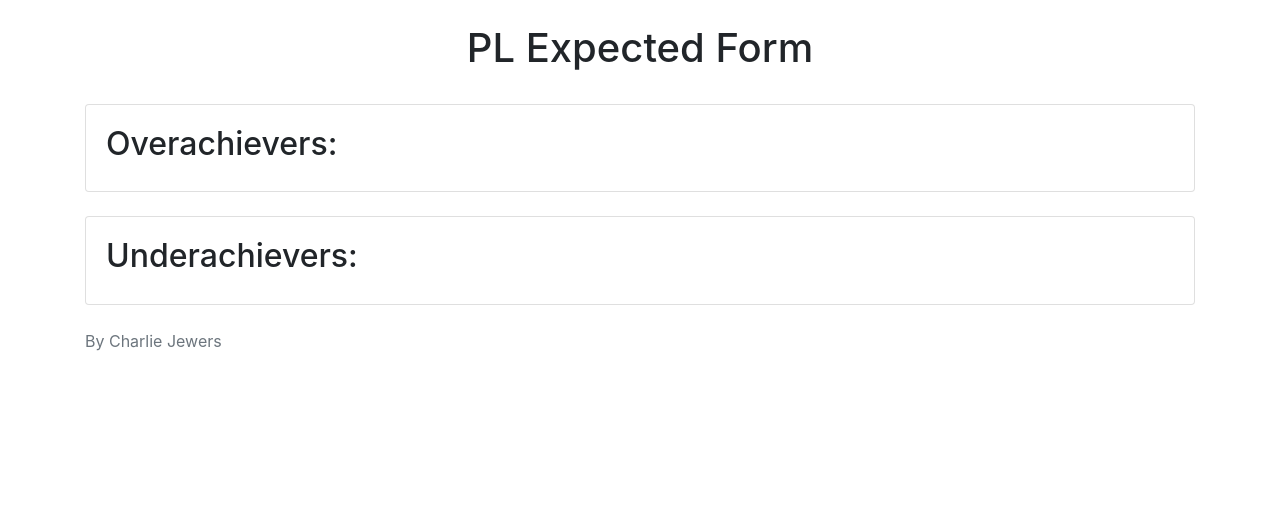
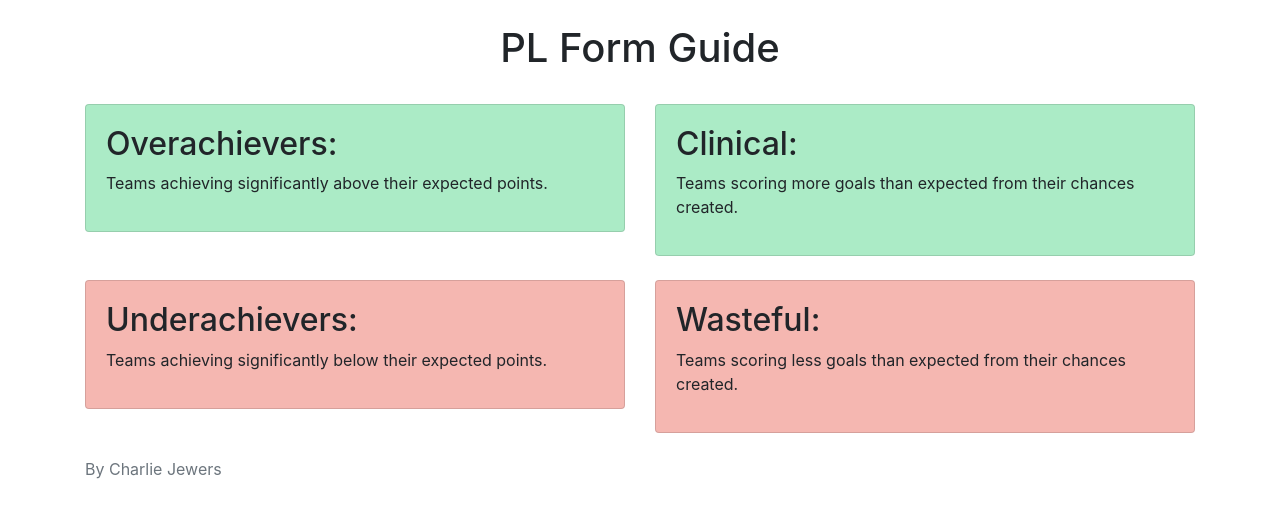
Before and after one commit to CharlieNPie/football-stats, a Flask app: page / in a window 1280 px wide. Shown: the top 518 px of the page. Run offline with Flask 2, Linux system fonts and the light colour scheme; parts of the project's set-up code (start-up, migrations or seed data) failed here and were passed over; some libraries are stand-ins or nearby versions.

Commit message:
added expected goals functionality

```diff
--- a/app.py
+++ b/app.py
@@ -3,13 +3,18 @@
 
 app = Flask(__name__)
 
-#data to be displayed on index
-data = xg_test.get_xpts()
+#data to be displayed on pages
+form_data = xg_test.get_xpts()
+score_data = xg_test.get_xgoals()
 
 #index route
 @app.route('/')
 def index():
-    return render_template('index.html', overachievers = data[0], underachievers = data[1])
+    return render_template('index.html', pts_outliers=form_data, goals_outliers=score_data)
+
+@app.route('/players')
+def players():
+    return render_template('players.html')
 
 if __name__ == "__main__":
     app.run(debug=True)
--- /dev/null
+++ b/static/css/main.css
@@ -0,0 +1,45 @@
+#oa {
+    background-color: #ABEBC6
+}
+
+#ua {
+    background-color: #F5B7B1
+}
+
+.container {
+
+    -webkit-animation: fadein 2s; /* Safari, Chrome and Opera > 12.1 */
+       -moz-animation: fadein 2s; /* Firefox < 16 */
+        -ms-animation: fadein 2s; /* Internet Explorer */
+         -o-animation: fadein 2s; /* Opera < 12.1 */
+            animation: fadein 2s;
+}
+
+@keyframes fadein {
+    from { opacity: 0; }
+    to   { opacity: 1; }
+}
+
+/* Firefox < 16 */
+@-moz-keyframes fadein {
+    from { opacity: 0; }
+    to   { opacity: 1; }
+}
+
+/* Safari, Chrome and Opera > 12.1 */
+@-webkit-keyframes fadein {
+    from { opacity: 0; }
+    to   { opacity: 1; }
+}
+
+/* Internet Explorer */
+@-ms-keyframes fadein {
+    from { opacity: 0; }
+    to   { opacity: 1; }
+}
+
+/* Opera < 12.1 */
+@-o-keyframes fadein {
+    from { opacity: 0; }
+    to   { opacity: 1; }
+}
--- /dev/null
+++ b/templates/base.html
@@ -0,0 +1,18 @@
+<!DOCTYPE html>
+<html lang="en">
+<head>
+    <meta charset="utf-8">
+    <title>PL Form Guide</title>
+    <meta name="description" content="PL Form Guide">
+    <link rel="stylesheet" href="https://stackpath.bootstrapcdn.com/bootstrap/4.3.1/css/bootstrap.min.css" integrity="sha384-ggOyR0iXCbMQv3Xipma34MD+dH/1fQ784/j6cY/iJTQUOhcWr7x9JvoRxT2MZw1T" crossorigin="anonymous">
+    <link rel="stylesheet" href="{{ url_for('static', filename='css/main.css') }}">
+    {% block head %}{% endblock %}
+</head>
+
+<body>
+    <div class="page-header py-4">
+        <h1 class="text-center">PL Form Guide</h1>
+    </div>
+    {% block body %}{% endblock %}
+</body>
+</html>
--- a/templates/index.html
+++ b/templates/index.html
@@ -1,33 +1,55 @@
-<!DOCTYPE html>
-<html lang="en">
-<head>
-    <meta charset="utf-8">
-    <title>PL Expected Points</title>
-    <meta name="description" content="The HTML5 Herald">
-    <link rel="stylesheet" href="https://stackpath.bootstrapcdn.com/bootstrap/4.3.1/css/bootstrap.min.css" integrity="sha384-ggOyR0iXCbMQv3Xipma34MD+dH/1fQ784/j6cY/iJTQUOhcWr7x9JvoRxT2MZw1T" crossorigin="anonymous">
-</head>
+{% extends 'base.html' %}
 
-<body>
-    <div class="page-header py-4">
-        <h1 class="text-center">PL Expected Form</h1>
-    </div>
+{% block body %}
     <div class="container pb-4">
-        <div class="card">
+        <div class="row">
+            <div class="col">
+                <div class="card" id="oa">
                     <div class="card-body">
                         <h2>Overachievers:</h2>
-                {% for team in overachievers %}
+                        <p>Teams achieving significantly above their expected points.</p>
+                        {% for team in pts_outliers[0] %}
                             <p>{{team[0]}} (+{{team[1]}})</p>
                         {% endfor %}
                     </div>
                 </div>
             </div>
+            <div class="col">
+                <div class="card" id="oa">
+                    <div class="card-body">
+                        <h2>Clinical:</h2>
+                        <p>Teams scoring more goals than expected from their chances created.</p>
+                        {% for team in goals_outliers[0] %}
+                            <p>{{team[0]}} (+{{team[1]}})</p>
+                        {% endfor %}
+                    </div>
+                </div>
+            </div>
+        </div>
+    </div>
     <div class="container">
-        <div class="card">
+        <div class="row">
+            <div class="col">
+                <div class="card" id="ua">
                     <div class="card-body">
                         <h2>Underachievers:</h2>
-                {% for team in underachievers %}
+                        <p>Teams achieving significantly below their expected points.</p>
+                        {% for team in pts_outliers[1] %}
                         <p>{{team[0]}} ({{team[1]}})</p>
                         {% endfor %}
+                    </div>
+                </div>
+            </div>
+            <div class="col">
+                <div class="card" id="ua">
+                    <div class="card-body">
+                        <h2>Wasteful:</h2>
+                        <p>Teams scoring less goals than expected from their chances created.</p>
+                        {% for team in goals_outliers[1] %}
+                            <p>{{team[0]}} ({{team[1]}})</p>
+                        {% endfor %}
+                    </div>
+                </div>
             </div>
         </div>
     </div>
@@ -36,6 +58,4 @@
             <p>By Charlie Jewers</p>
         </div>
     </footer>
-
-</body>
-</html>
+{% endblock %}
--- /dev/null
+++ b/templates/players.html
@@ -0,0 +1,5 @@
+{% extends 'base.html' %}
+
+{% block body %}
+
+{% endblock %}
```
Also changed, not shown: xg_test.py (+69 -17 lines), 2 other files. Lines whose indentation alone changed are shown as unchanged.
